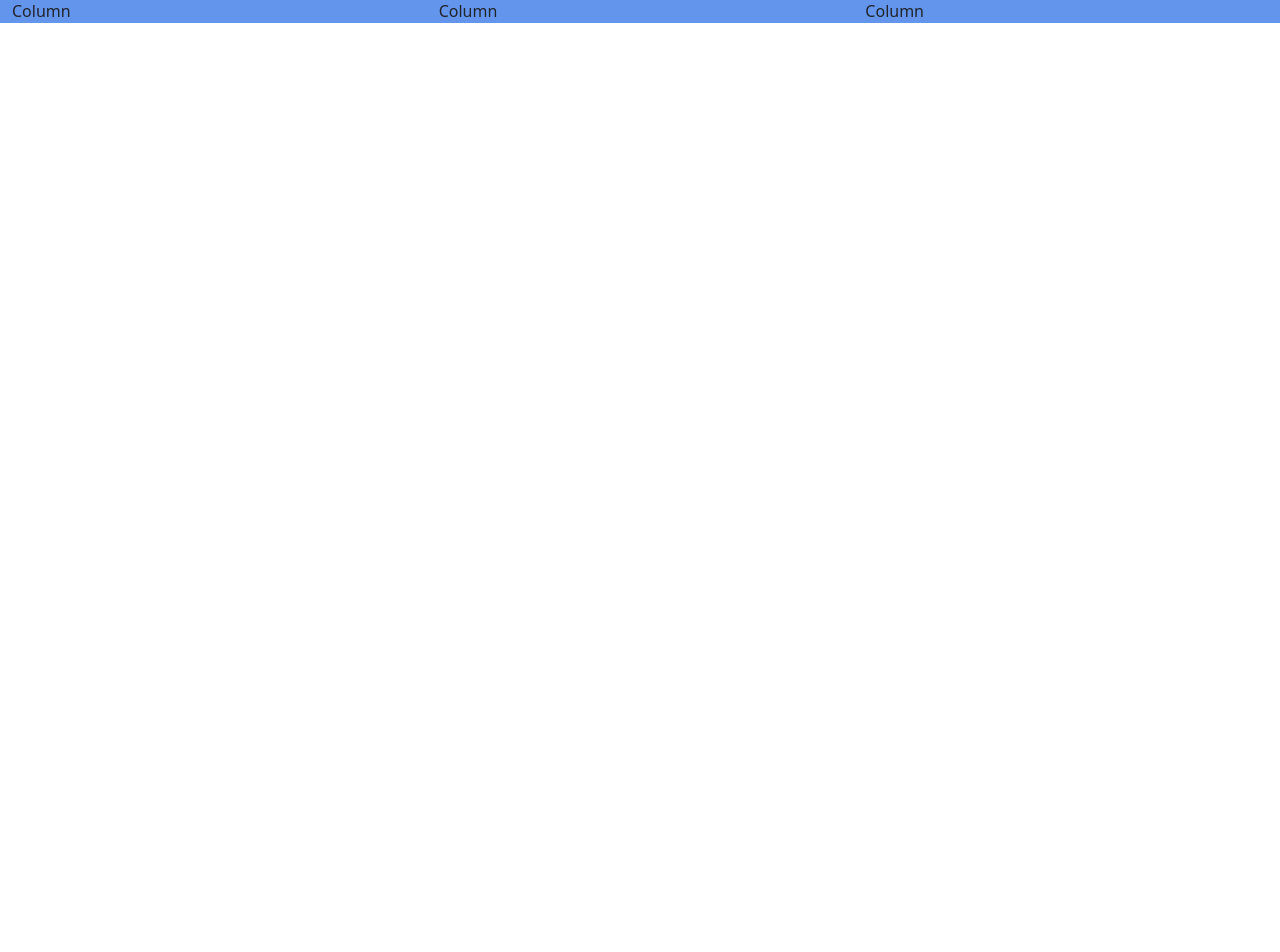
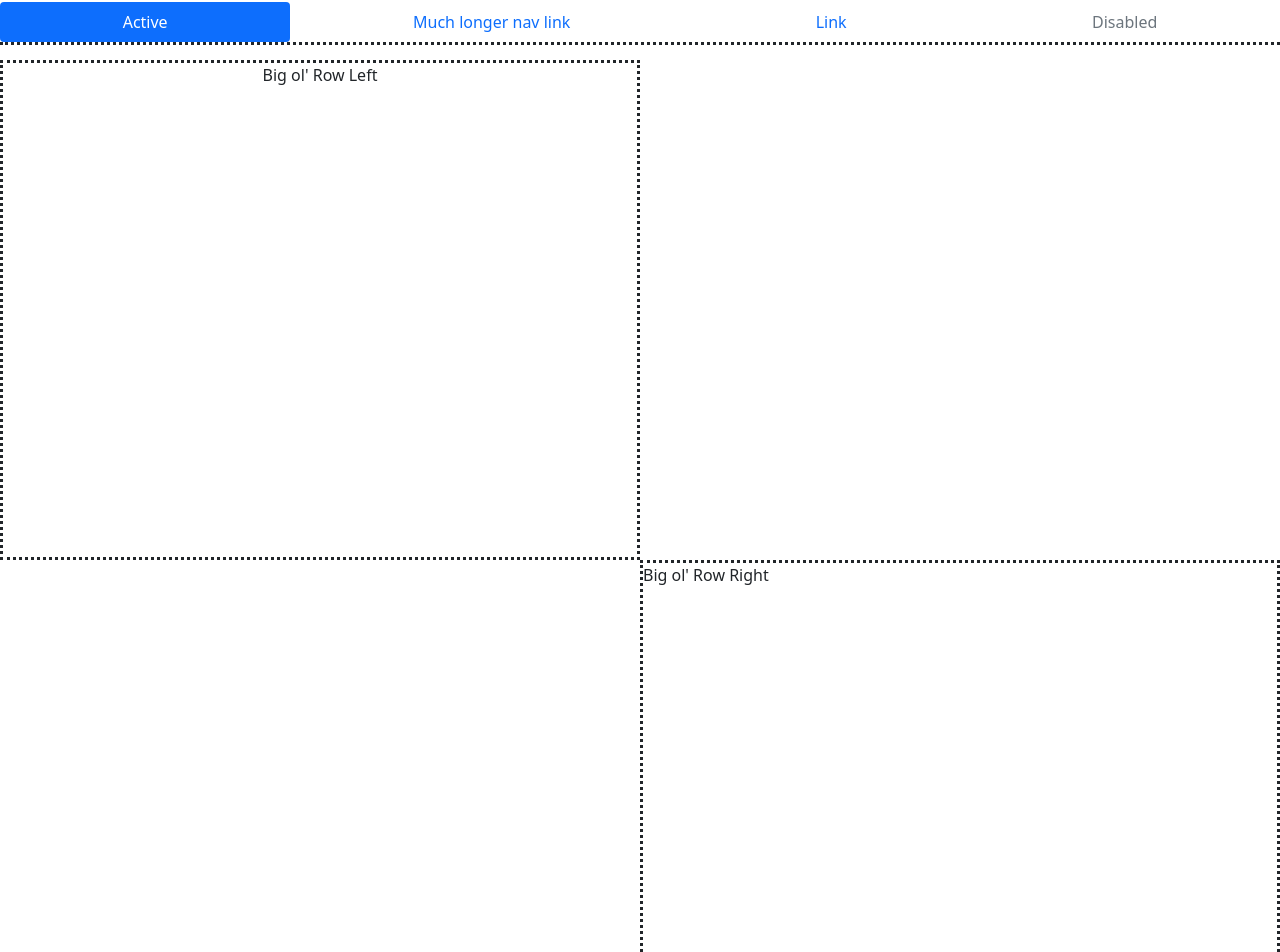
Before and after one commit to oldustybones/collab-practice, a plain HTML site: page index.html in a window 1280 px wide. Shown: the part 57-1009 px from the top of the page. Before the commit the page ends 800 px from the top, so only its background shows below. Drawn offline with nearby package versions, Linux system fonts and the light colour scheme.

Commit message:
added nav, staggered left and right column

```diff
--- a/css/stylesheet.css
+++ b/css/stylesheet.css
@@ -1,4 +1,29 @@
-.nav-container {
-    background-color: cornflowerblue;
-    length: 5%
+h1 {
+    text-align: center;
+    border-bottom: dotted;
 }
+
+.nav-fill {
+    border-bottom: dotted;
+}
+
+.container {
+    padding: 15px;
+
+}
+
+.containerCustomL {
+    border: dotted;
+    margin-right: 50%;
+    margin-top: 15px;
+    height: 500px;
+    text-align: center;
+}
+
+.containerCustomR {
+    display: flex;
+    justify-content: start;
+    border: dotted;
+    margin-left: 50%;
+    height: 500px;
+}
--- a/index.html
+++ b/index.html
@@ -13,22 +13,28 @@
   <body>
     <h1>Hello, world!</h1>
 
-    <div class="container-fluid nav-container">
-      <div class="row">
-        <div class="col">
-          Column
-        </div>
-        <div class="col">
-          Column
-        </div>
-        <div class="col">
-          Column
-        </div>
-      </div>
+    <ul class="nav nav-pills nav-fill">
+      <li class="nav-item">
+        <a class="nav-link active" aria-current="page" href="#">Active</a>
+      </li>
+      <li class="nav-item">
+        <a class="nav-link" href="#">Much longer nav link</a>
+      </li>
+      <li class="nav-item">
+        <a class="nav-link" href="#">Link</a>
+      </li>
+      <li class="nav-item">
+        <a class="nav-link disabled">Disabled</a>
+      </li>
+    </ul>
+
+    <div class="containerCustomL">
+        <p class="rowLeft">Big ol' Row Left</p>
     </div>
 
-
-
+    <div class="containerCustomR">
+        <p class="rowRight">Big ol' Row Right</p>
+    </div>
 
 
     <!-- Optional JavaScript; choose one of the two! -->
```
